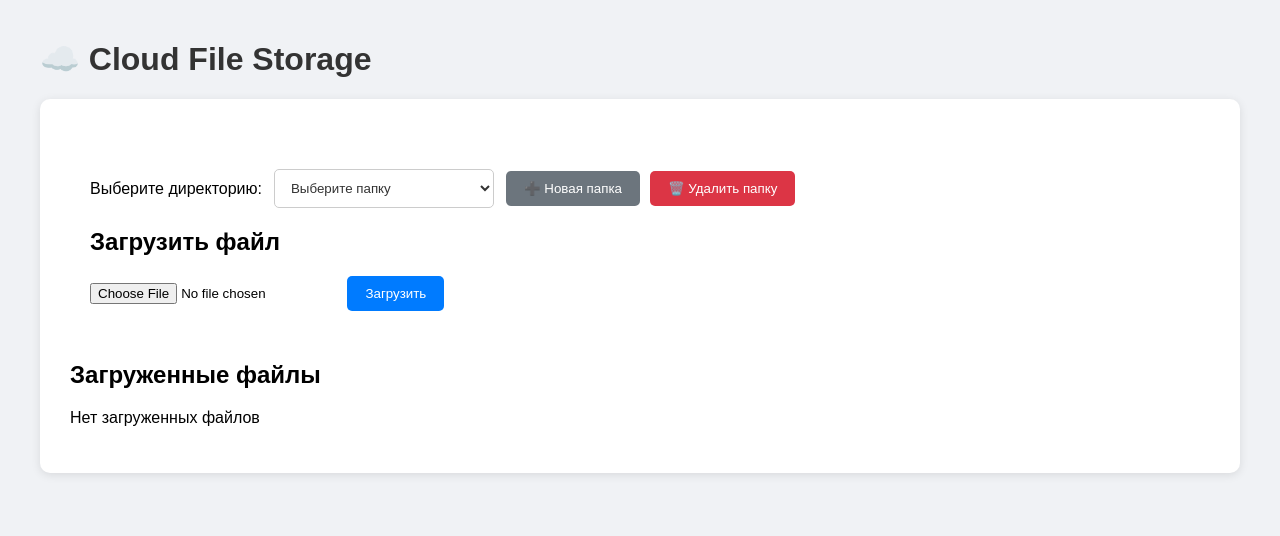
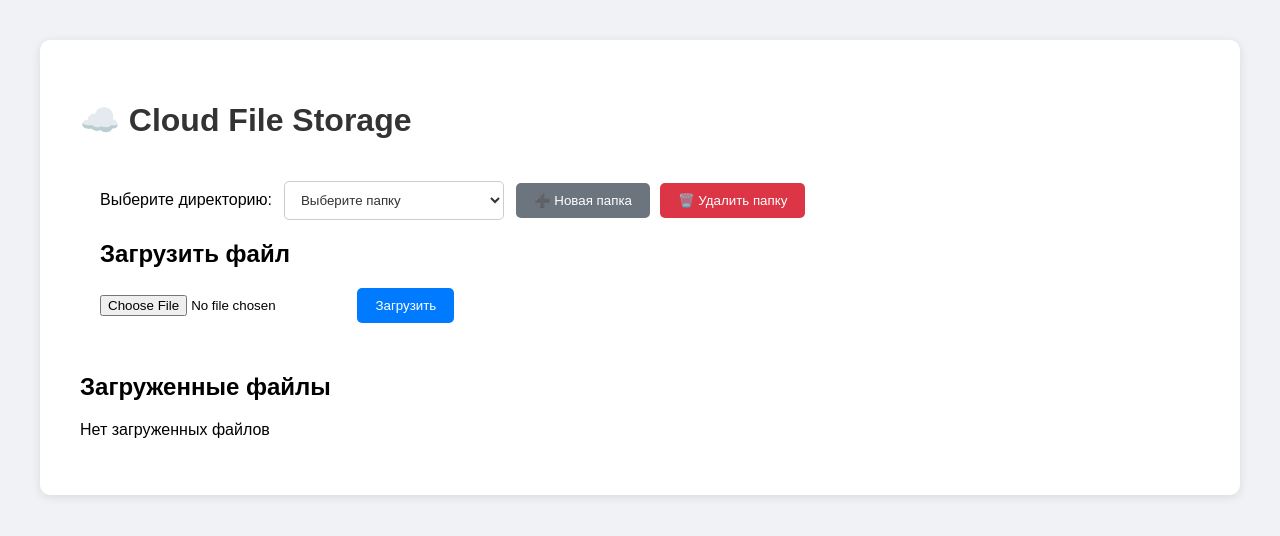
Before and after one commit to Shorokhovv/cloud-app, a Flask app: page / in a window 1280 px wide. Shown: the top 536 px of the page. Run offline with Flask 3, Linux system fonts and the light colour scheme; data that the repository does not hold is empty.

Commit message:
Refactored code

```diff
--- a/cloud-app/templates/index.html
+++ b/cloud-app/templates/index.html
@@ -4,7 +4,7 @@
     <title>Cloud Storage</title>
     <style>
         body { font-family: Arial; margin: 40px; background: #f0f2f5; }
-        .container { max-width: 100%; max-height: 100%; margin: 0 auto; background: white; padding: 30px; border-radius: 10px; box-shadow: 0 2px 10px rgba(0,0,0,0.1); }
+        .container { max-width: 100%; max-height: 100%; margin: 0 auto; background: white; padding: 40px; border-radius: 10px; box-shadow: 0 2px 10px rgba(0,0,0,0.1); }
         h1 { color: #333; }
         .upload-form { margin: 20px 0; padding: 20px; background: white; border-radius: 5px; }
         .file-list { margin-top: 20px; }
@@ -32,13 +32,8 @@
     </style>
 </head>
 <body>
-    <header class="site-header">
-        <div class="header-container">
-            <h1>☁️ Cloud File Storage</h1>
-        </div>
-    </header>
-
-    <div class="container">
+<div class="container">
+    <h1>☁️ Cloud File Storage</h1>
         <div class="upload-form">
             <div class="folder-row">
                 <label for="folderSelect">Выберите директорию:</label>
```
